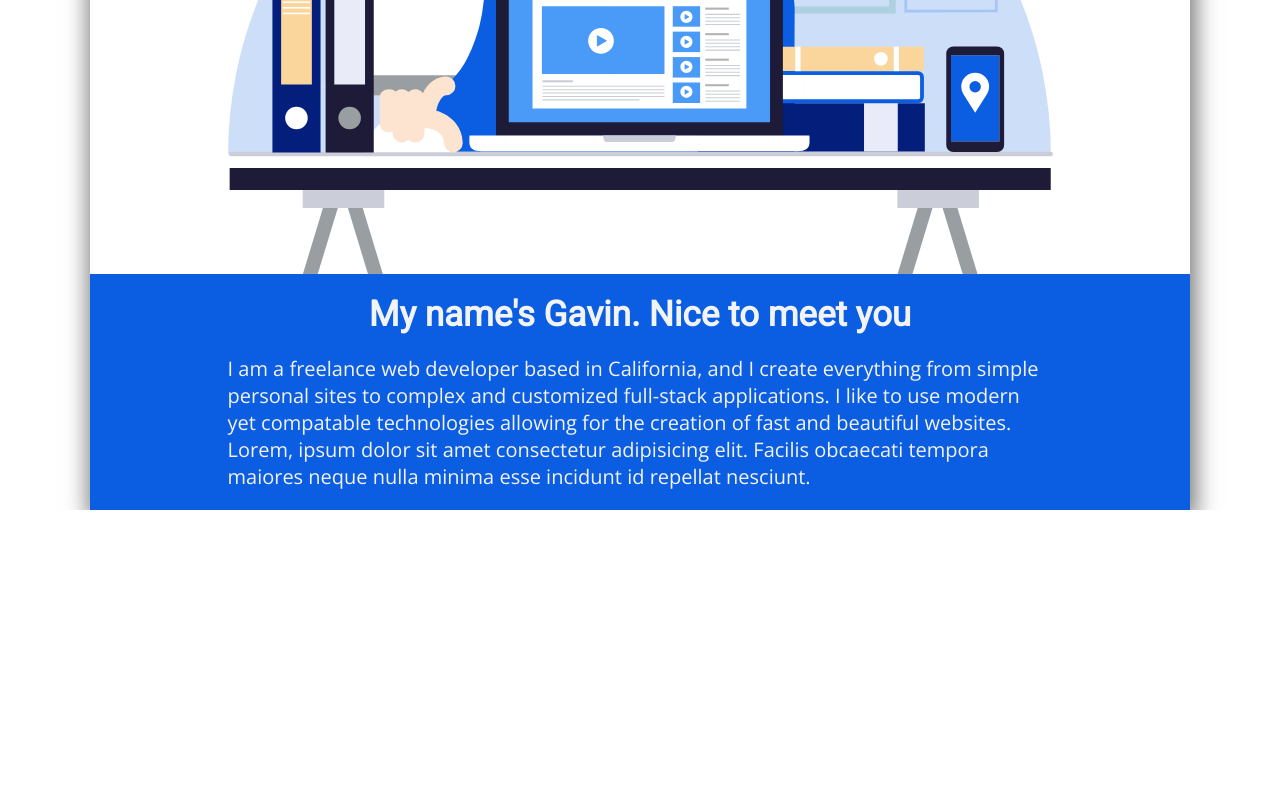
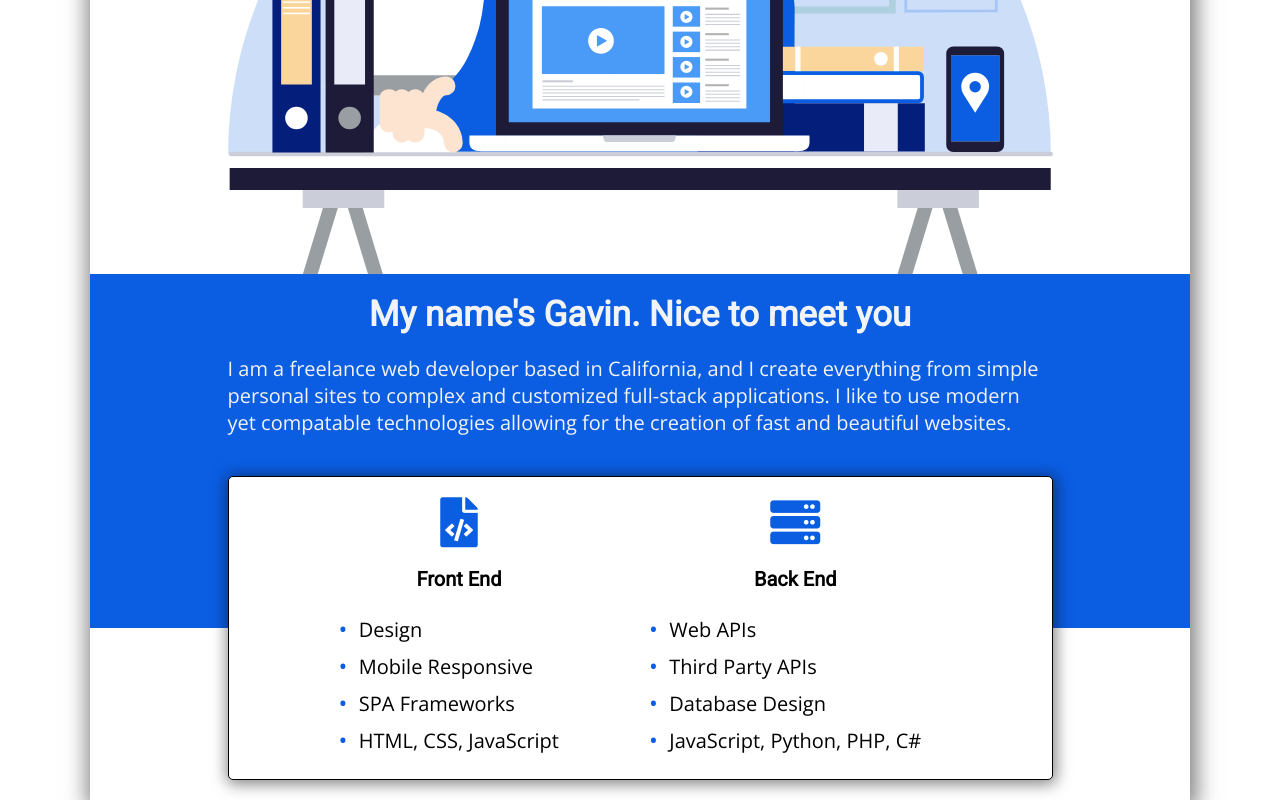
Before and after one commit to gavinquirk/gq-web, a plain HTML site: page index.html in a window 1280 px wide. Shown: the part 452-1252 px from the top of the page. Before the commit the page ends 962 px from the top, so only its background shows below. Drawn offline with nearby package versions, Linux system fonts and the light colour scheme.

Commit message:
skills section

```diff
--- a/index.html
+++ b/index.html
@@ -51,33 +51,35 @@
               everything from simple personal sites to complex and customized
               full-stack applications. I like to use modern yet compatable
               technologies allowing for the creation of fast and beautiful
-              websites. Lorem, ipsum dolor sit amet consectetur adipisicing
-              elit. Facilis obcaecati tempora maiores neque nulla minima esse
-              incidunt id repellat nesciunt.
+              websites.
             </p>
           </div>
         </section>
         <!-- Skills -->
-        <!-- <section id="skills">
+        <section id="skills">
           <div class="skills-box">
             <div class="frontend">
-              <h4>Back End</h4>
+              <i class="fas fa-file-code"></i>
+              <h4>Front End</h4>
               <ul>
-                <li>Skill 1</li>
-                <li>Skill 2</li>
-                <li>Skill 3</li>
+                <li>Design</li>
+                <li>Mobile Responsive</li>
+                <li>SPA Frameworks</li>
+                <li>HTML, CSS, JavaScript</li>
               </ul>
             </div>
             <div class="backend">
-              <h4>Front End</h4>
+              <i class="fas fa-server"></i>
+              <h4>Back End</h4>
               <ul>
-                <li>Skill 1</li>
-                <li>Skill 2</li>
-                <li>Skill 3</li>
+                <li>Web APIs</li>
+                <li>Third Party APIs</li>
+                <li>Database Design</li>
+                <li>JavaScript, Python, PHP, C#</li>
               </ul>
             </div>
           </div>
-        </section> -->
+        </section>
         <!-- Portfolio -->
         <!-- Testimonials -->
         <!-- Contact -->
--- a/style.css
+++ b/style.css
@@ -12,6 +12,7 @@
   --color-white: #fff;
   --font-dark: #131516;
   --font-light: #f2f3f4;
+  --bottom-padding: 20px;
 }
 
 /* Global Styles and Resets */
@@ -24,9 +25,7 @@
 body {
   font-family: 'Open Sans', sans-serif;
   font-size: 20px;
-  /* display: flex; */
-  /* flex-direction: column; */
-  /* align-items: center; */
+  background-color: var(--color-white);
 }
 
 h1,
@@ -36,6 +35,7 @@ h4,
 h5,
 h6 {
   font-family: 'Roboto', sans-serif;
+  padding-bottom: var(--bottom-padding);
 }
 
 ul {
@@ -44,7 +44,7 @@ ul {
 
 .outer-container {
   display: grid;
-  grid-template-columns: minmax(0px, 1fr) 1100px minmax(0px, 1fr);
+  grid-template-columns: minmax(0px, 1fr) minmax(700px, 1100px) minmax(0px, 1fr);
 }
 
 .inner-container {
@@ -91,13 +91,13 @@ ul {
 
 #introduction h1 {
   font-size: 45px;
-  margin-bottom: 20px;
+  /* margin-bottom: 20px; */
   letter-spacing: 4px;
 }
 
 #introduction h4 {
   font-size: 25px;
-  margin-bottom: 20px;
+  /* margin-bottom: 20px; */
 }
 
 #introduction img {
@@ -128,22 +128,50 @@ ul {
 
 /* Skills */
 #skills {
-  width: 100%;
-  display: flex;
-  justify-content: center;
-  background-color: var(--color-blue-medium);
+  grid-column: 1 / -1;
+  display: grid;
+  grid-template-columns: repeat(8, 1fr);
+  padding: 20px 0px;
+  background: linear-gradient(
+    180deg,
+    var(--color-blue-medium) 50%,
+    var(--color-white) 50%
+  );
 }
 
 .skills-box {
+  grid-column: 2 / 8;
   background-color: #fff;
   display: flex;
   justify-content: space-evenly;
   padding: 20px;
+  border: 1px solid black;
+  border-radius: 5px;
+  box-shadow: 1px 2px 15px 2px rgba(8, 8, 8, 0.5);
 }
 
 .skills-box > div {
   display: flex;
   flex-direction: column;
-  justify-content: center;
+  /* justify-content: center; */
   align-items: center;
 }
+
+.skills-box i {
+  font-size: 50px;
+  padding-bottom: 20px;
+  color: var(--color-blue-medium);
+}
+
+.skills-box li {
+  padding: 5px 0px;
+}
+
+.skills-box ul li::before {
+  content: '\2022';
+  color: var(--color-blue-medium);
+  font-weight: bold;
+  display: inline-block;
+  width: 1em;
+  margin-left: -1em;
+}
```
